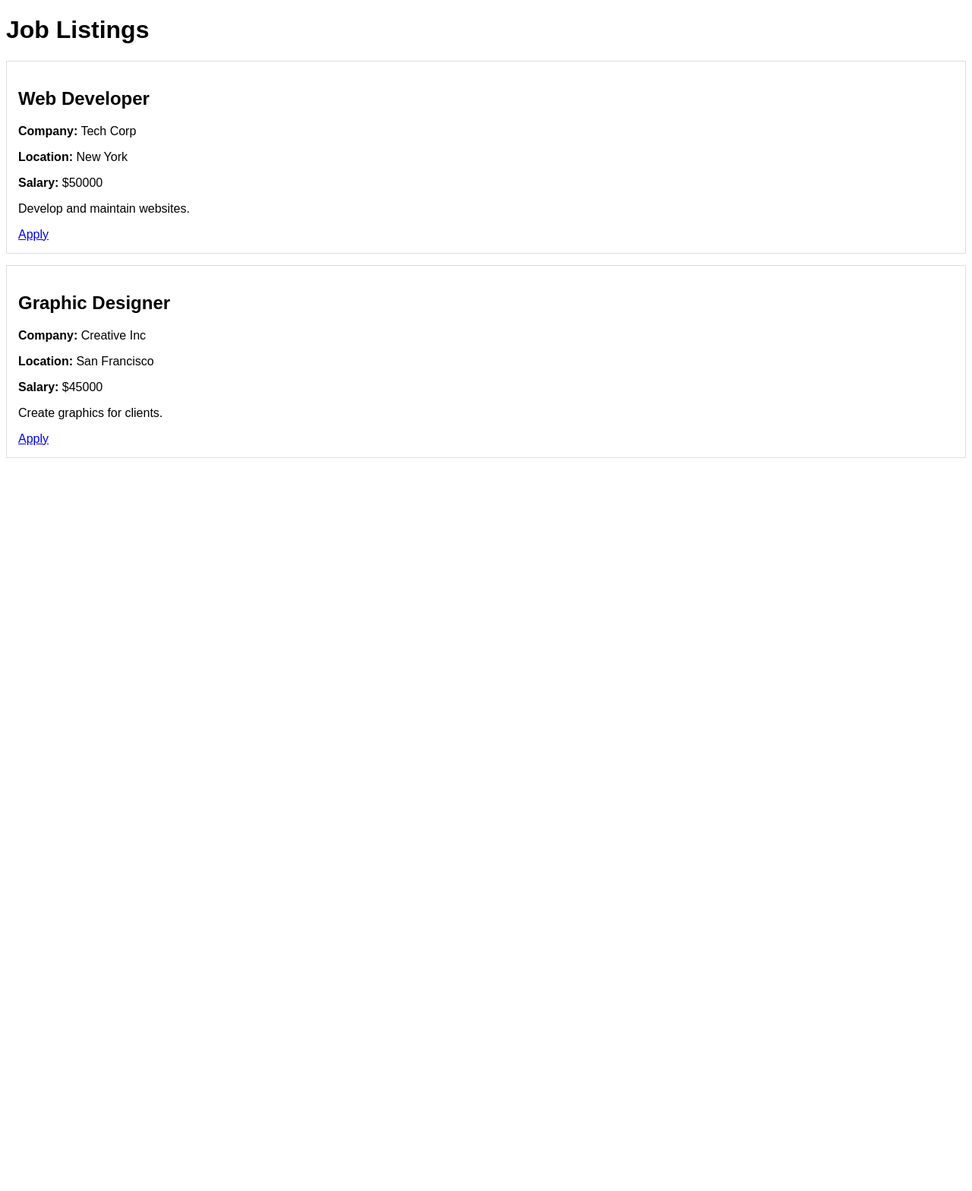
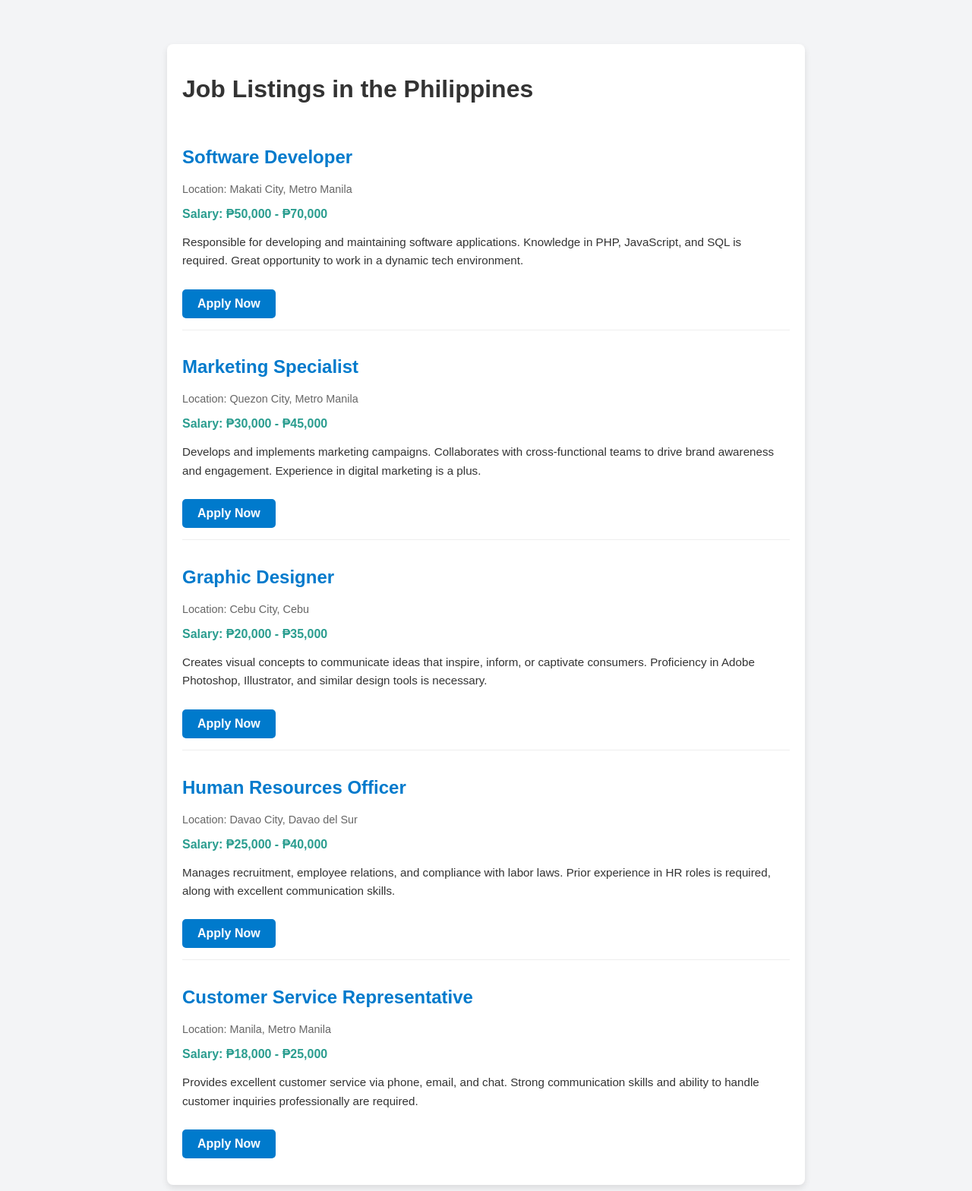
Before and after one commit to jesus-justin/Job-Management-Platform, a PHP site: page / in a window 1280 px wide. Shown: the whole page at 76% size. Before the commit the page ends 603 px from the top, so only its background shows below. Run offline with PHP 8.4, Linux system fonts and the light colour scheme.

Commit message:
Update and Upgrade

```diff
--- a/index.php
+++ b/index.php
@@ -1,48 +1,116 @@
-<?php
-
-$jobs = [
-    [
-        'id' => 1,
-        'title' => 'Web Developer',
-        'description' => 'Develop and maintain websites.',
-        'company' => 'Tech Corp',
-        'location' => 'New York',
-        'salary' => '50000',
-        'contact' => '123-456-7890'
-    ],
-    [
-        'id' => 2,
-        'title' => 'Graphic Designer',
-        'description' => 'Create graphics for clients.',
-        'company' => 'Creative Inc',
-        'location' => 'San Francisco',
-        'salary' => '45000',
-        'contact' => '987-654-3210'
-    ]
-];
-?>
-
 <!DOCTYPE html>
 <html lang="en">
 <head>
     <meta charset="UTF-8">
-    <title>Job Listings</title>
+    <meta name="viewport" content="width=device-width, initial-scale=1.0">
+    <title>Job Listings - Philippines</title>
     <style>
-        body { font-family: Arial, sans-serif; }
-        .job { border: 1px solid #ddd; padding: 15px; margin-bottom: 15px; }
+        body {
+            font-family: Arial, sans-serif;
+            background-color: #f3f4f6;
+            color: #333;
+            display: flex;
+            justify-content: center;
+            padding-top: 50px;
+        }
+        .container {
+            width: 80%;
+            max-width: 800px;
+            background: #fff;
+            border-radius: 8px;
+            box-shadow: 0 4px 8px rgba(0, 0, 0, 0.1);
+            padding: 20px;
+        }
+        .job-listing {
+            border-bottom: 1px solid #eee;
+            padding: 15px 0;
+        }
+        .job-title {
+            font-size: 1.5em;
+            color: #007acc;
+        }
+        .job-location {
+            font-size: 0.9em;
+            color: #666;
+        }
+        .job-salary {
+            font-weight: bold;
+            color: #2a9d8f;
+        }
+        .job-description {
+            margin-top: 10px;
+            font-size: 0.95em;
+            line-height: 1.6;
+        }
+        .job-listing:last-child {
+            border: none;
+        }
+        .apply-button {
+            display: inline-block;
+            margin-top: 10px;
+            padding: 10px 20px;
+            background-color: #007acc;
+            color: #fff;
+            text-decoration: none;
+            border-radius: 5px;
+            font-weight: bold;
+            transition: background-color 0.3s ease;
+        }
+        .apply-button:hover {
+            background-color: #005fa3;
+        }
     </style>
 </head>
 <body>
-    <h1>Job Listings</h1>
-    <?php foreach ($jobs as $job): ?>
-        <div class="job">
-            <h2><?php echo $job['title']; ?></h2>
-            <p><strong>Company:</strong> <?php echo $job['company']; ?></p>
-            <p><strong>Location:</strong> <?php echo $job['location']; ?></p>
-            <p><strong>Salary:</strong> $<?php echo $job['salary']; ?></p>
-            <p><?php echo $job['description']; ?></p>
-            <a href="apply.php?id=<?php echo $job['id']; ?>">Apply</a>
-        </div>
-    <?php endforeach; ?>
+
+<div class="container">
+    <h1>Job Listings in the Philippines</h1>
+
+    <?php
+    $jobs = [
+        [
+            "title" => "Software Developer",
+            "location" => "Makati City, Metro Manila",
+            "salary" => "₱50,000 - ₱70,000",
+            "description" => "Responsible for developing and maintaining software applications. Knowledge in PHP, JavaScript, and SQL is required. Great opportunity to work in a dynamic tech environment."
+        ],
+        [
+            "title" => "Marketing Specialist",
+            "location" => "Quezon City, Metro Manila",
+            "salary" => "₱30,000 - ₱45,000",
+            "description" => "Develops and implements marketing campaigns. Collaborates with cross-functional teams to drive brand awareness and engagement. Experience in digital marketing is a plus."
+        ],
+        [
+            "title" => "Graphic Designer",
+            "location" => "Cebu City, Cebu",
+            "salary" => "₱20,000 - ₱35,000",
+            "description" => "Creates visual concepts to communicate ideas that inspire, inform, or captivate consumers. Proficiency in Adobe Photoshop, Illustrator, and similar design tools is necessary."
+        ],
+        [
+            "title" => "Human Resources Officer",
+            "location" => "Davao City, Davao del Sur",
+            "salary" => "₱25,000 - ₱40,000",
+            "description" => "Manages recruitment, employee relations, and compliance with labor laws. Prior experience in HR roles is required, along with excellent communication skills."
+        ],
+        [
+            "title" => "Customer Service Representative",
+            "location" => "Manila, Metro Manila",
+            "salary" => "₱18,000 - ₱25,000",
+            "description" => "Provides excellent customer service via phone, email, and chat. Strong communication skills and ability to handle customer inquiries professionally are required."
+        ]
+    ];
+
+    foreach ($jobs as $index => $job) {
+        echo "<div class='job-listing'>";
+        echo "<h2 class='job-title'>{$job['title']}</h2>";
+        echo "<p class='job-location'>Location: {$job['location']}</p>";
+        echo "<p class='job-salary'>Salary: {$job['salary']}</p>";
+        echo "<p class='job-description'>{$job['description']}</p>";
+        echo "<a href='apply.php?id={$index}' class='apply-button'>Apply Now</a>";
+        echo "</div>";
+    }
+    ?>
+</div>
+
 </body>
 </html>
--- a/submit_application.php
+++ b/submit_application.php
@@ -17,6 +17,6 @@ if ($_SERVER['REQUEST_METHOD'] === 'POST') {
     <h1>Application Successful!</h1>
     <p>Thank you, <?php echo $name; ?>, for applying for the <strong><?php echo $jobTitle; ?></strong> position.</p>
     <p>We will contact you at <?php echo $email; ?> regarding your application status.</p>
-    <p><a href="index.php">Back to Job Listings</a></p>
+    <p><a href="job_listings.php">Back to Job Listings</a></p>
 </body>
 </html>
```
Also changed, not shown: apply.php (+36 -20 lines), job_listings.php (+16 -3 lines).
